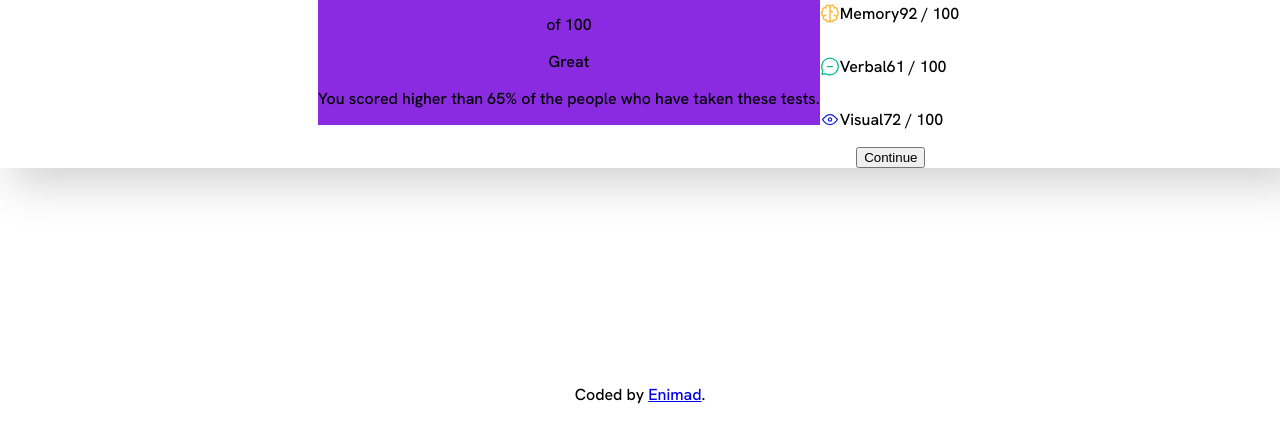
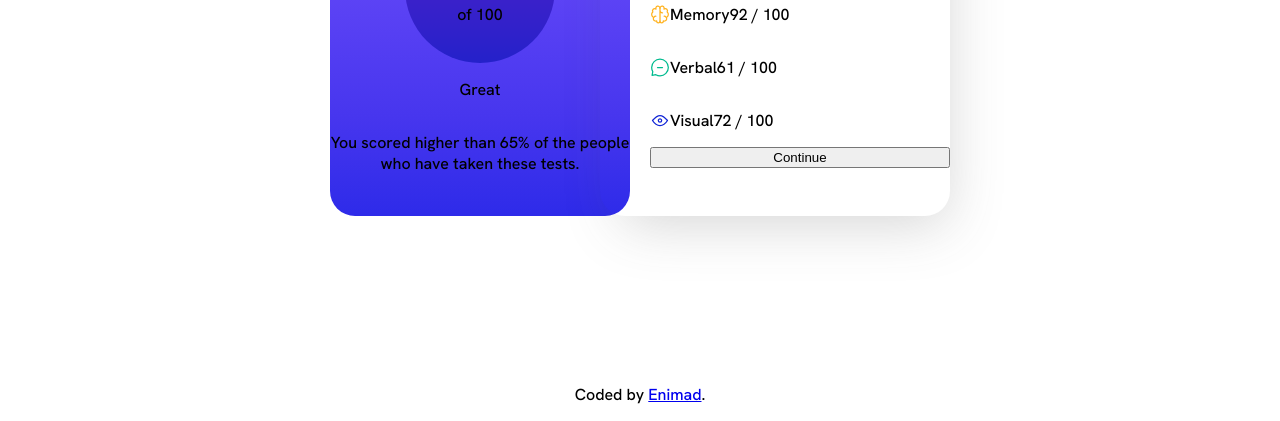
Before and after one commit to enimad/Results-summary-component, a plain HTML site: page index.html in a window 1280 px wide. Shown: the part 379-800 px from the top of the page. Drawn offline with Linux system fonts and the light colour scheme.

Commit message:
Card progression: colors, radius, shadow, ...

```diff
--- a/style.css
+++ b/style.css
@@ -16,11 +16,49 @@ main {
     justify-content: center;
     align-items: center;
     margin-bottom: auto;
-    box-shadow: 16px 13px 39px 4px rgba(84, 84, 84, 0.25)
 }
 
 .result-card {
-    background-color: blueviolet;
+    display: flex;
+    flex-direction: column;
+    justify-content: center;
+    align-items: center;
+
+    width: 300px;
+    height: 400px;
+
+    border-radius: 25px;
+
+    background: linear-gradient(to bottom, #7857ff, #694cf9, #5941f4, #4736ee, #2e2be9);
+}
+
+.summary-card {
+    display: flex;
+    flex-direction: column;
+    justify-content: center;
+
+    width: 300px;
+    height: 400px;
+
+    border-radius: 25px;
+
+    box-shadow: 9px 20px 55px -13px rgba(84, 84, 84, 0.25);
+
+    padding-left: 50px;
+    margin-left: -30px;
+}
+
+.total-score {
+    display: flex;
+    flex-direction: column;
+    justify-content: center;
+
+    width: 150px;
+    height: 150px;
+
+    border-radius: 100%;
+
+    background: linear-gradient(to bottom, #4e21ca, #4621ca, #3d21ca, #3221ca, #2421ca);
 }
 
 .solo-score {
```
